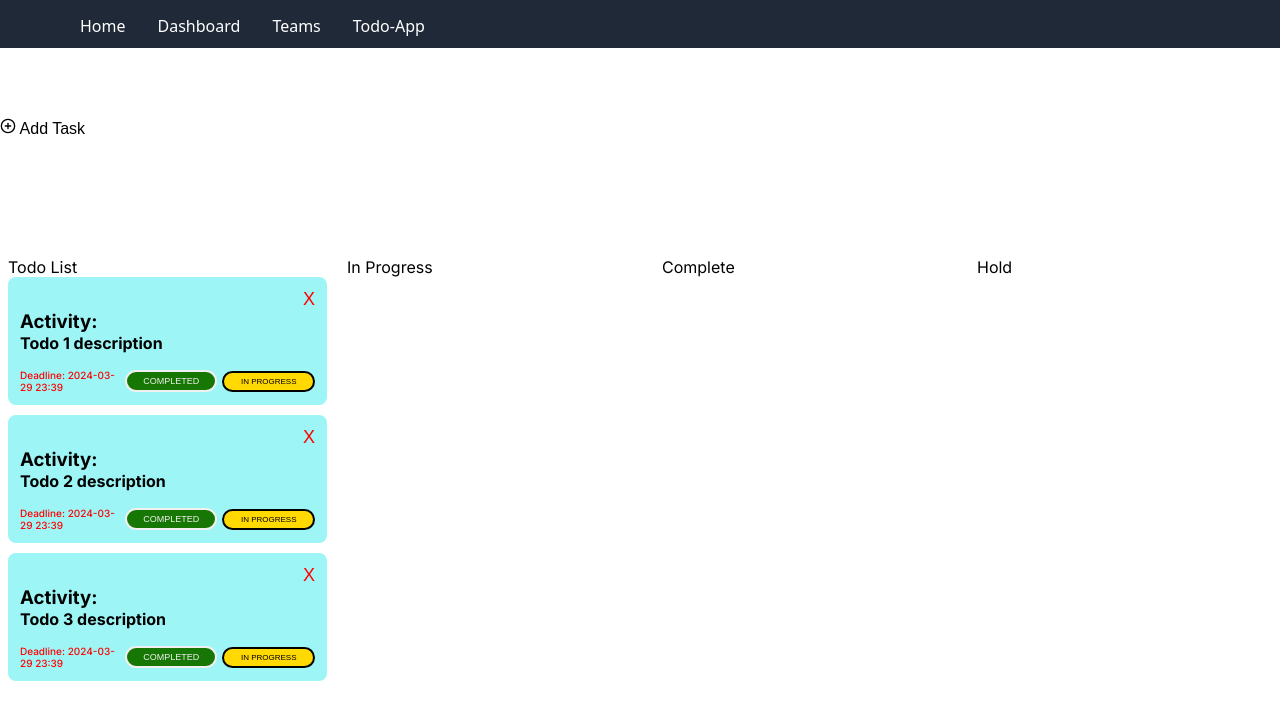
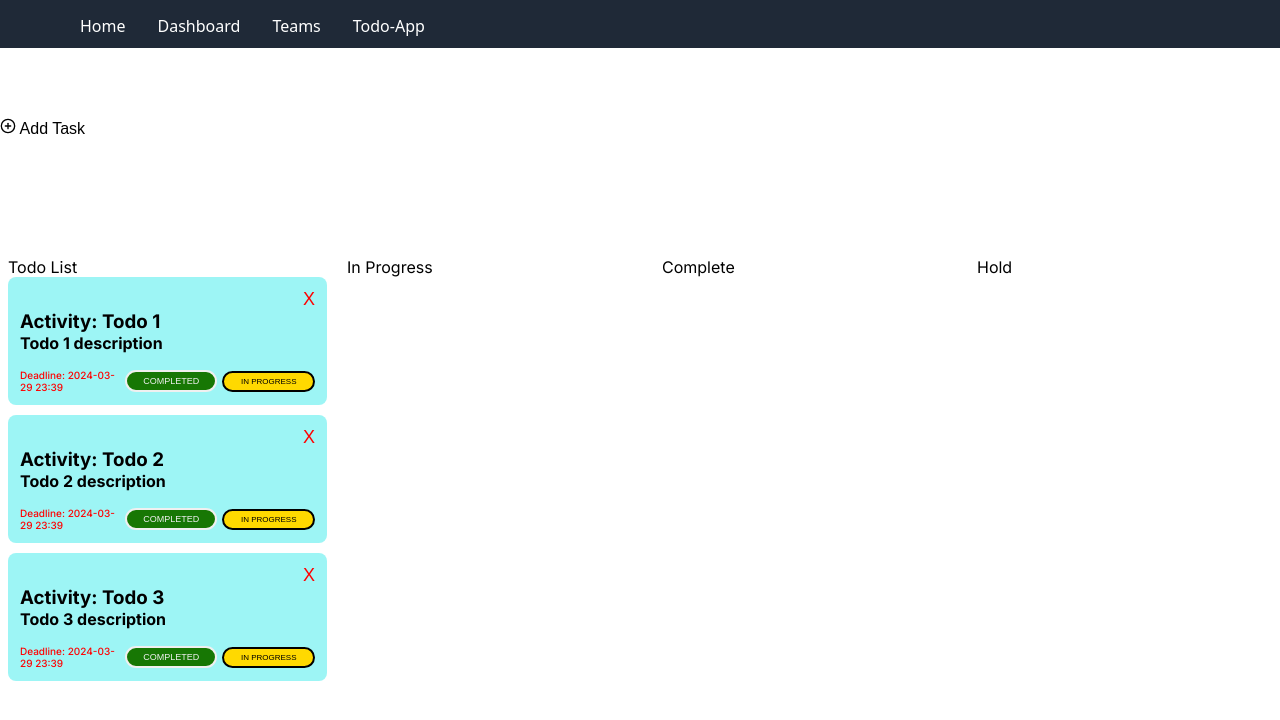
Before and after one commit to Boyolali-Dev/mencari-cinta-sejati, a Next.js app in the folder todo-list-nextjs/: page /todo-app in a window 1280 px wide. Shown: the top 720 px of the page. Built offline with nearby package versions, Linux system fonts and the light colour scheme.

Commit message:
completed the comment and add a title to display on the todo card

```diff
--- a/todo-list-nextjs/src/app/api/route.ts
+++ b/todo-list-nextjs/src/app/api/route.ts
@@ -39,6 +39,11 @@ export async function POST(request: NextRequest) {
     })
   }
 
+  if(!title) {
+    {
+      return NextResponse.json({ status: 400, message: "Bad Request" });
+    }
+  }
   const NewTodo = {
     id: todos.length + 1,
     title: title,
@@ -49,9 +54,6 @@ export async function POST(request: NextRequest) {
     status: status,
   };
   const newTodos = [...todos, NewTodo];
-  if(!NewTodo.title) {
-    return NextResponse.json({ status: 400, message: "Bad Request" });
-  }
   todos.push(NewTodo)
   return NextResponse.json({ status: 200, message: "Success", todos: newTodos });
 }
--- a/todo-list-nextjs/src/app/todo-app/page.jsx
+++ b/todo-list-nextjs/src/app/todo-app/page.jsx
@@ -9,10 +9,7 @@ import AddTodoButton from "../../components/addTodo/addTodo";
 
 function Dashboard() {
   const { id } = useParams();
-  const [todos, setTodos] = useState(() => {
-    const storedTodos = localStorage.getItem("todos");
-    return storedTodos ? JSON.parse(storedTodos) : [];
-  });
+  const [todos, setTodos] = useState([]);
 
   useEffect(() => {
     localStorage.setItem("todos", JSON.stringify(todos));
--- a/todo-list-nextjs/src/components/todocard/todocard.jsx
+++ b/todo-list-nextjs/src/components/todocard/todocard.jsx
@@ -6,6 +6,7 @@ import { TodoCardType } from "./enum";
 
 const TodoCard = ({
   id,
+  title,
   description,
   deadline,
   type,
@@ -25,7 +26,7 @@ const TodoCard = ({
         )}
       </div>
       <div className={styles.taskCardContent}>
-        <h3>Activity:</h3>
+        <h3>Activity: {title}</h3>
         <p>{description}</p>
       </div>
       <div className={styles.taskCardButtonContainer}>
```
Also changed, not shown: 2 other files (tests, documents, lock files or other folders).
